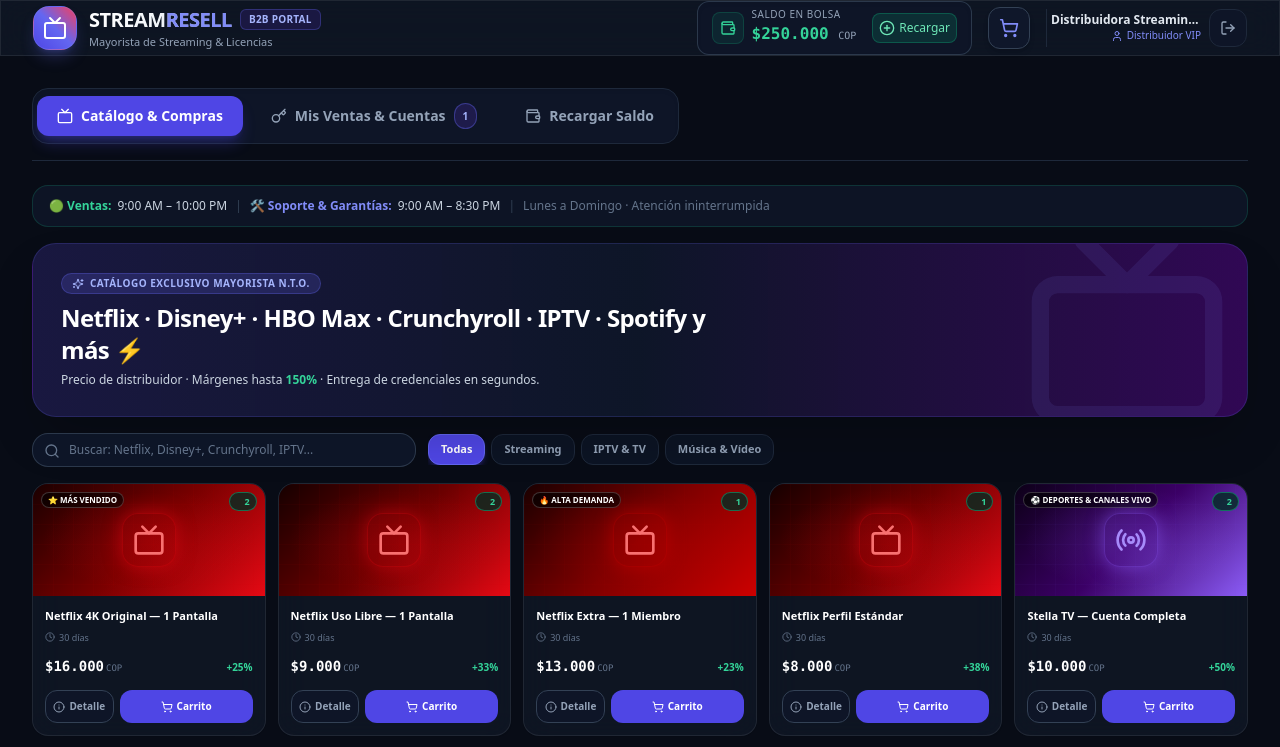
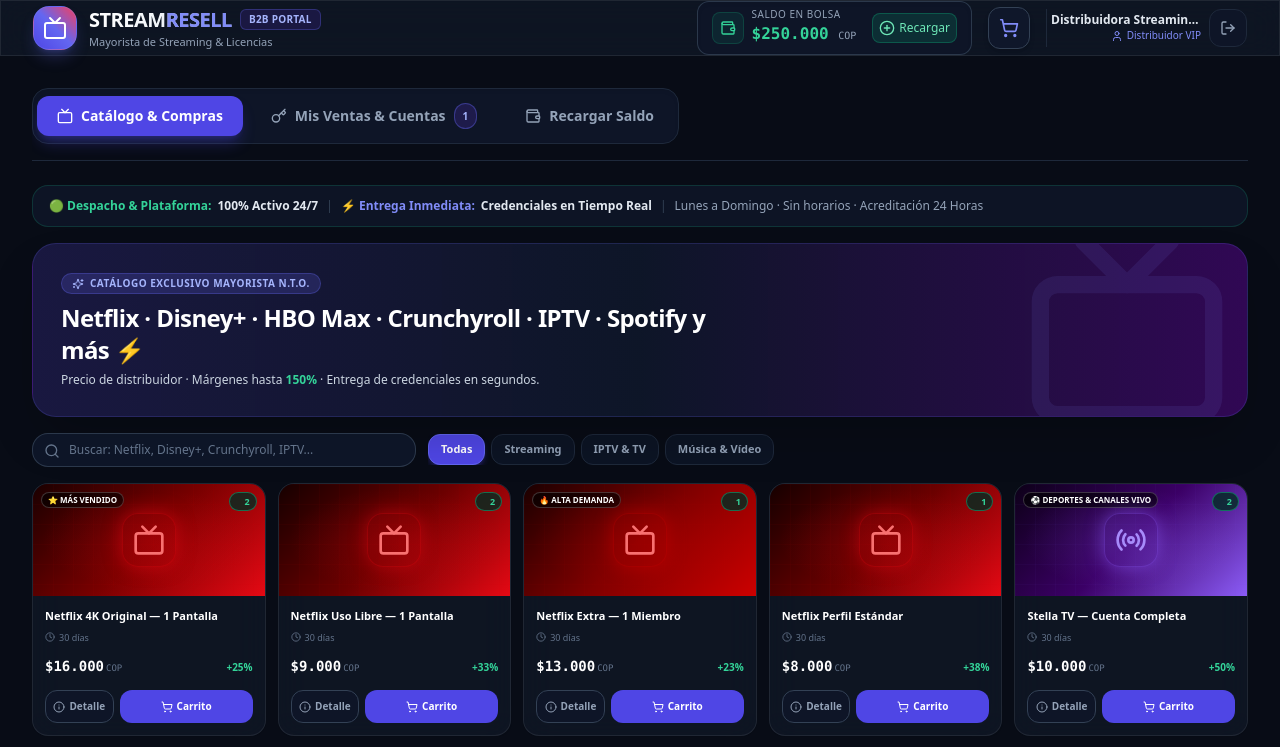
Before and after one commit to OMARSTPEREZ/appstreaming, a Next.js app: page / in a window 1280 px wide. Shown: the top 747 px of the page. Built offline with nearby package versions, Linux system fonts and the light colour scheme.

Commit message:
fix(banner): update all schedule texts to 100% automated 24/7 in real time

```diff
--- a/src/components/seller/CatalogTab.tsx
+++ b/src/components/seller/CatalogTab.tsx
@@ -33,7 +33,7 @@
     label: 'NETFLIX ORIGINAL', tagline: '4K Ultra HD · PIN Privado · Cuenta Original',
     badge: '⭐ MÁS VENDIDO',
     rules: ['1 dispositivo por pantalla', 'No modificar contraseña madre', 'Usar PIN de perfil asignado', 'Reportar si solicitan código de hogar'],
-    guarantee: '30 días. Perfil caído o clave cambiada → reemplazo sin costo.', support: 'Lunes a Domingo · 9:00 AM – 8:30 PM · Respuesta < 2 h',
+    guarantee: '30 días. Perfil caído o clave cambiada → reemplazo sin costo.', support: '24/7 Automatizado · Respuesta Inmediata',
   },
   'netflix extra': {
     gradient: 'linear-gradient(135deg, #1a0000 0%, #800000 50%, #CC0000 100%)',
@@ -41,14 +41,14 @@
     label: 'NETFLIX EXTRA', tagline: 'Miembro Extra Oficial · Perfil Propio',
     badge: '🔥 ALTA DEMANDA',
     rules: ['Perfil independiente del administrador', 'No modificar datos de facturación', 'Acceso desde tu correo personal'],
-    guarantee: '30 días garantizados. Reemplazo sin costo si el cupo extra es removido.', support: 'Lunes a Domingo · 9:00 AM – 8:30 PM',
+    guarantee: '30 días garantizados. Reemplazo sin costo si el cupo extra es removido.', support: '24/7 Automatizado · Respuesta Inmediata',
   },
   netflix: {
     gradient: 'linear-gradient(135deg, #160000 0%, #6b0000 50%, #E50914 100%)',
     glow: 'rgba(229,9,20,0.45)', accent: '#E50914',
     label: 'NETFLIX', tagline: 'Catálogo Completo · Uso Libre',
     rules: ['Uso libre en pantalla asignada', 'No cambiar la cuenta de correo principal', 'Reportar incidencias dentro de las 24 h'],
-    guarantee: '30 días garantizados. Reemplazo inmediato si la pantalla deja de funcionar.', support: 'Lunes a Domingo · 9:00 AM – 8:30 PM',
+    guarantee: '30 días garantizados. Reemplazo inmediato si la pantalla deja de funcionar.', support: '24/7 Automatizado · Respuesta Inmediata',
   },
   'stella tv': {
     gradient: 'linear-gradient(135deg, #0d0018 0%, #3b0066 50%, #8B5CF6 100%)',
@@ -56,7 +56,7 @@
     label: 'STELLA TV', tagline: '+500 Canales en Vivo · Deportes & VOD',
     badge: '⚽ DEPORTES & CANALES VIVO',
     rules: ['Uso en dispositivos autorizados', 'No compartir credenciales masivamente', 'Reiniciar app si hay buffering'],
-    guarantee: '30 días. Canal caído o acceso bloqueado → reemplazo sin costo.', support: 'Lunes a Domingo · 9:00 AM – 8:30 PM',
+    guarantee: '30 días. Canal caído o acceso bloqueado → reemplazo sin costo.', support: '24/7 Automatizado · Respuesta Inmediata',
   },
   jellyfin: {
     gradient: 'linear-gradient(135deg, #0a0016 0%, #2d006b 50%, #7C3AED 100%)',
@@ -64,7 +64,7 @@
     label: 'JELLYFIN', tagline: 'Servidor Privado · Series & Películas · Canales',
     badge: '⚽ DEPORTES & CANALES VIVO',
     rules: ['No compartir credenciales con terceros externos', 'Máximo de dispositivos según plan contratado', 'Reportar caídas en < 24 h'],
-    guarantee: '30 días. Acceso bloqueado → reemplazo del acceso sin costo.', support: 'Lunes a Domingo · 9:00 AM – 8:30 PM',
+    guarantee: '30 días. Acceso bloqueado → reemplazo del acceso sin costo.', support: '24/7 Automatizado · Respuesta Inmediata',
   },
   emby: {
     gradient: 'linear-gradient(135deg, #001a0a 0%, #004d1f 50%, #52B788 100%)',
@@ -72,7 +72,7 @@
     label: 'EMBY', tagline: 'Servidor Premium · Canales & VOD',
     badge: '⚽ DEPORTES & CANALES VIVO',
     rules: ['Uso en el dispositivo asignado', 'No modificar configuración del servidor', 'Canal no disponible → ticket de soporte'],
-    guarantee: '30 días garantizados. Reemplazo por fallas del servidor.', support: 'Lunes a Domingo · 9:00 AM – 8:30 PM',
+    guarantee: '30 días garantizados. Reemplazo por fallas del servidor.', support: '24/7 Automatizado · Respuesta Inmediata',
   },
   'iptv win+': {
     gradient: 'linear-gradient(135deg, #1a0800 0%, #7a3000 50%, #F97316 100%)',
@@ -80,7 +80,7 @@
     label: 'IPTV + WIN SPORTS+', tagline: 'Canales Premium · Fútbol Colombiano Win+',
     badge: '⚽ DEPORTES & CANALES VIVO',
     rules: ['Win Sports+ requiere conexión estable', 'No compartir credenciales de acceso', 'Usar app autorizada para el plan'],
-    guarantee: '30 días. Si Win+ no disponible → reemplazo o reembolso proporcional.', support: 'Lunes a Domingo · 9:00 AM – 8:30 PM · Prioridad deportes',
+    guarantee: '30 días. Si Win+ no disponible → reemplazo o reembolso proporcional.', support: '24/7 Automatizado · Respuesta Inmediata',
   },
   plex: {
     gradient: 'linear-gradient(135deg, #1a1000 0%, #7a5000 50%, #E5A00D 100%)',
@@ -88,7 +88,7 @@
     label: 'PLEX', tagline: 'Catálogo Amplio · Canales Incluidos',
     badge: '📺 STREAMING & TV',
     rules: ['Uso en dispositivos Plex compatibles', 'No revocar permisos del servidor', 'Reportar error en < 24 h'],
-    guarantee: '30 días. Acceso perdido → reemplazo sin costo.', support: 'Lunes a Domingo · 9:00 AM – 8:30 PM',
+    guarantee: '30 días. Acceso perdido → reemplazo sin costo.', support: '24/7 Automatizado · Respuesta Inmediata',
   },
   'disney+': {
     gradient: 'linear-gradient(135deg, #000a1a 0%, #00304a 50%, #00637C 100%)',
@@ -96,28 +96,28 @@
     label: 'DISNEY+', tagline: 'Disney · Marvel · Star Wars · ESPN',
     badge: '🏆 PREMIUM + ESPN',
     rules: ['No cambiar nombre ni avatar del perfil', 'No acceder al perfil del administrador', 'Resolución 4K con Dolby Vision disponible'],
-    guarantee: '30 días. Perfil eliminado → reemplazo < 1 h.', support: 'Lunes a Domingo · 9:00 AM – 8:30 PM',
+    guarantee: '30 días. Perfil eliminado → reemplazo < 1 h.', support: '24/7 Automatizado · Respuesta Inmediata',
   },
   'prime video': {
     gradient: 'linear-gradient(135deg, #001a1a 0%, #005a7a 50%, #00A8E1 100%)',
     glow: 'rgba(0,168,225,0.55)', accent: '#00A8E1',
     label: 'PRIME VIDEO', tagline: 'Amazon Originals · HD & 4K',
     rules: ['No compartir credenciales fuera del hogar', 'No modificar método de pago', 'Acceso a Prime Music incluido en cuenta original'],
-    guarantee: '30 días. Acceso revocado → reemplazo o reembolso.', support: 'Lunes a Domingo · 9:00 AM – 8:30 PM',
+    guarantee: '30 días. Acceso revocado → reemplazo o reembolso.', support: '24/7 Automatizado · Respuesta Inmediata',
   },
   'hbo max': {
     gradient: 'linear-gradient(135deg, #0d001a 0%, #3d0066 50%, #7B2FBE 100%)',
     glow: 'rgba(123,47,190,0.60)', accent: '#7B2FBE',
     label: 'HBO MAX', tagline: 'HBO Originals · Warner · DC · 4K HDR',
     rules: ['Uso del perfil asignado únicamente', 'No modificar configuración de la cuenta', '4K requiere plan Platino en algunos casos'],
-    guarantee: '30 días. Perfil caído → reemplazo en < 2 h.', support: 'Lunes a Domingo · 9:00 AM – 8:30 PM',
+    guarantee: '30 días. Perfil caído → reemplazo en < 2 h.', support: '24/7 Automatizado · Respuesta Inmediata',
   },
   'paramount+': {
     gradient: 'linear-gradient(135deg, #00001a 0%, #00006b 50%, #0064FF 100%)',
     glow: 'rgba(0,100,255,0.55)', accent: '#0064FF',
     label: 'PARAMOUNT+', tagline: 'Series Exclusivas · Deportes · Películas',
     rules: ['Uso del perfil asignado', 'No compartir con múltiples usuarios externos', 'Reportar incidencias en < 24 h'],
-    guarantee: '30 días garantizados. Reemplazo por fallas de acceso.', support: 'Lunes a Domingo · 9:00 AM – 8:30 PM',
+    guarantee: '30 días garantizados. Reemplazo por fallas de acceso.', support: '24/7 Automatizado · Respuesta Inmediata',
   },
   crunchyroll: {
     gradient: 'linear-gradient(135deg, #1a0500 0%, #7a2800 50%, #FF6600 100%)',
@@ -125,14 +125,14 @@
     label: 'CRUNCHYROLL', tagline: 'Todo el Anime · Simulcast Japón 🐉',
     badge: '🐉 ANIME PREMIUM',
     rules: ['No compartir cuenta fuera del plan contratado', 'Simulcast disponible al día siguiente de emisión en JP', 'Máximo de dispositivos según plan'],
-    guarantee: '30 días. Acceso perdido → reemplazo en < 2 h.', support: 'Lunes a Domingo · 9:00 AM – 8:30 PM',
+    guarantee: '30 días. Acceso perdido → reemplazo en < 2 h.', support: '24/7 Automatizado · Respuesta Inmediata',
   },
   vix: {
     gradient: 'linear-gradient(135deg, #1a001a 0%, #6b0066 50%, #D946EF 100%)',
     glow: 'rgba(217,70,239,0.55)', accent: '#D946EF',
     label: 'VIX', tagline: 'Contenido Latino Premium · Novelas & Deportes',
     rules: ['Uso en dispositivos ViX compatibles', 'No modificar datos de la cuenta', 'Contenido en español exclusivo'],
-    guarantee: '30 días. Acceso bloqueado → reemplazo sin costo.', support: 'Lunes a Domingo · 9:00 AM – 8:30 PM',
+    guarantee: '30 días. Acceso bloqueado → reemplazo sin costo.', support: '24/7 Automatizado · Respuesta Inmediata',
   },
   youtube: {
     gradient: 'linear-gradient(135deg, #1a0000 0%, #7a0000 50%, #FF0000 100%)',
@@ -140,7 +140,7 @@
     label: 'YOUTUBE PREMIUM', tagline: 'Sin Anuncios · YouTube Music Incluido 🎼',
     badge: '🎼 MÚSICA & AD-FREE',
     rules: ['Activar en tu correo Google personal', 'No compartir acceso con terceros', 'Compatible con Chromecast y Smart TV'],
-    guarantee: '30 días garantizados. Reactivación sin costo si el período no venció.', support: 'Lunes a Domingo · 9:00 AM – 8:30 PM',
+    guarantee: '30 días garantizados. Reactivación sin costo si el período no venció.', support: '24/7 Automatizado · Respuesta Inmediata',
   },
   spotify: {
     gradient: 'linear-gradient(135deg, #001a08 0%, #006b22 50%, #1DB954 100%)',
@@ -148,7 +148,7 @@
     label: 'SPOTIFY', tagline: 'Música Premium · 320 kbps · Sin Anuncios 🎼',
     badge: '🎼 MÚSICA & AD-FREE',
     rules: ['Activar Premium en tu cuenta existente', 'No modificar método de pago', 'Compatible con Alexa, Chromecast y más'],
-    guarantee: '30 días garantizados. Renovación sin costo si Spotify suspende.', support: 'Lunes a Domingo · 9:00 AM – 8:30 PM',
+    guarantee: '30 días garantizados. Renovación sin costo si Spotify suspende.', support: '24/7 Automatizado · Respuesta Inmediata',
   },
 };
 
@@ -158,7 +158,7 @@
   label: 'STREAMING', tagline: 'Servicio Digital · Entrega Inmediata',
   rules: ['Uso personal o reventa individual', 'No compartir con usuarios no autorizados', 'Reportar incidencias en < 24 h'],
   guarantee: '30 días garantizados. Reemplazo o reembolso proporcional.',
-  support: 'Lunes a Domingo · 9:00 AM – 8:30 PM',
+  support: '24/7 Automatizado · Respuesta Inmediata',
 };
 
 const getBrand = (brand: string): BrandConfig => BRAND[brand.toLowerCase()] ?? DEFAULT_BRAND;
@@ -234,7 +234,7 @@
           <div>
             <h2 className="text-lg font-extrabold text-white leading-tight">{product.name}</h2>
             <p className="text-xs text-slate-400 flex items-center gap-1.5 mt-1">
-              <Clock className="w-3 h-3 text-indigo-400" /> {product.duration_days} días continuos · Garantía activa Lun–Dom 9 AM – 8:30 PM
+              <Clock className="w-3 h-3 text-indigo-400" /> {product.duration_days} días continuos · Garantía y Despacho 24/7 Ininterrumpido
             </p>
           </div>
 
@@ -336,17 +336,17 @@
   return (
     <div className="space-y-4">
 
-      {/* ── Banner Horarios ─────────────────────────────────────── */}
+      {/* ── Banner 24/7 Automatizado ───────────────────────────── */}
       <div className="flex flex-col sm:flex-row items-start sm:items-center gap-2 px-4 py-3 rounded-2xl bg-slate-900/80 border border-emerald-500/20 text-xs">
         <span className="flex items-center gap-1.5 text-emerald-400 font-bold whitespace-nowrap">
-          🟢 Ventas: <span className="text-slate-300 font-medium">9:00 AM – 10:00 PM</span>
+          🟢 Despacho & Plataforma: <span className="text-slate-200 font-semibold">100% Activo 24/7</span>
         </span>
         <span className="hidden sm:block text-slate-700">|</span>
         <span className="flex items-center gap-1.5 text-indigo-400 font-bold whitespace-nowrap">
-          🛠️ Soporte & Garantías: <span className="text-slate-300 font-medium">9:00 AM – 8:30 PM</span>
+          ⚡ Entrega Inmediata: <span className="text-slate-200 font-semibold">Credenciales en Tiempo Real</span>
         </span>
         <span className="hidden sm:block text-slate-700">|</span>
-        <span className="text-slate-500 font-medium">Lunes a Domingo · Atención ininterrumpida</span>
+        <span className="text-slate-400 font-medium">Lunes a Domingo · Sin horarios · Acreditación 24 Horas</span>
       </div>
 
       {/* ── Hero Banner ─────────────────────────────────────────── */}
```
